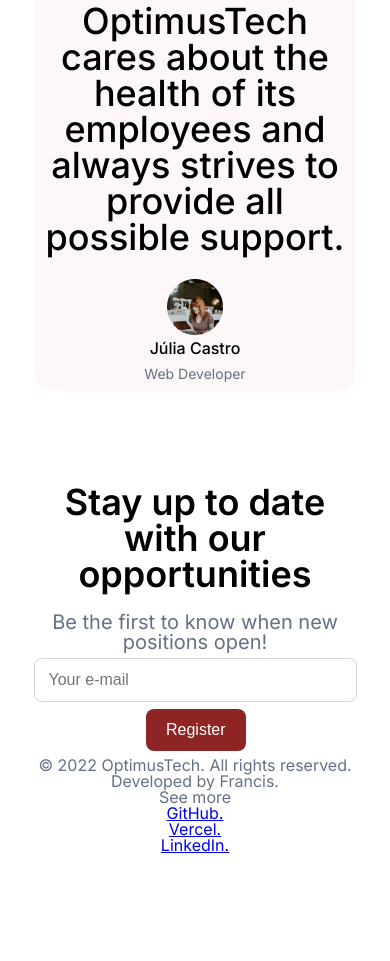
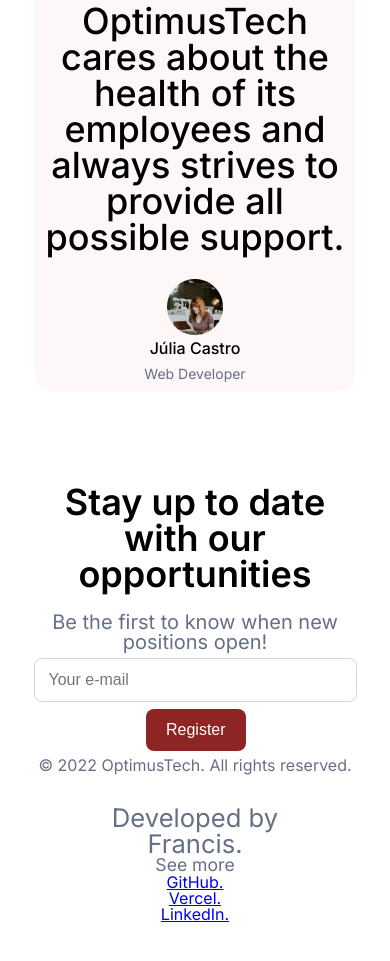
Before and after one commit to Francisyk/OptimusTech, a plain HTML site: page index.html in a window 390 px wide. Shown: the part 2186-3147 px from the top of the page. Before the commit the page ends 3054 px from the top, so only its background shows below. Drawn offline with Linux system fonts and the light colour scheme.

Commit message:
Refactor styles.css for improved mobile layout

```diff
--- a/styles.css
+++ b/styles.css
@@ -76,4 +76,29 @@ body {
     .container__formulario {
         padding: 15px 32px 15px 32px;
     }
+
+    .rodape {
+        flex-direction: column;
+        align-items: center;
+        text-align: center;
+        gap: 2rem;
+        padding: 2rem;
+    }
+
+    .rodape__titulo {
+        font-size: 1.6rem;
+    }
+
+    .lista-rodape {
+        align-items: center;
+        gap: 0.8rem;
+    }
+
+    .lista-rodape__titulo {
+        font-size: 1.1rem;
+    }
+
+    .lista-rodape__item {
+        font-size: 1rem;
+    }
 }
```
